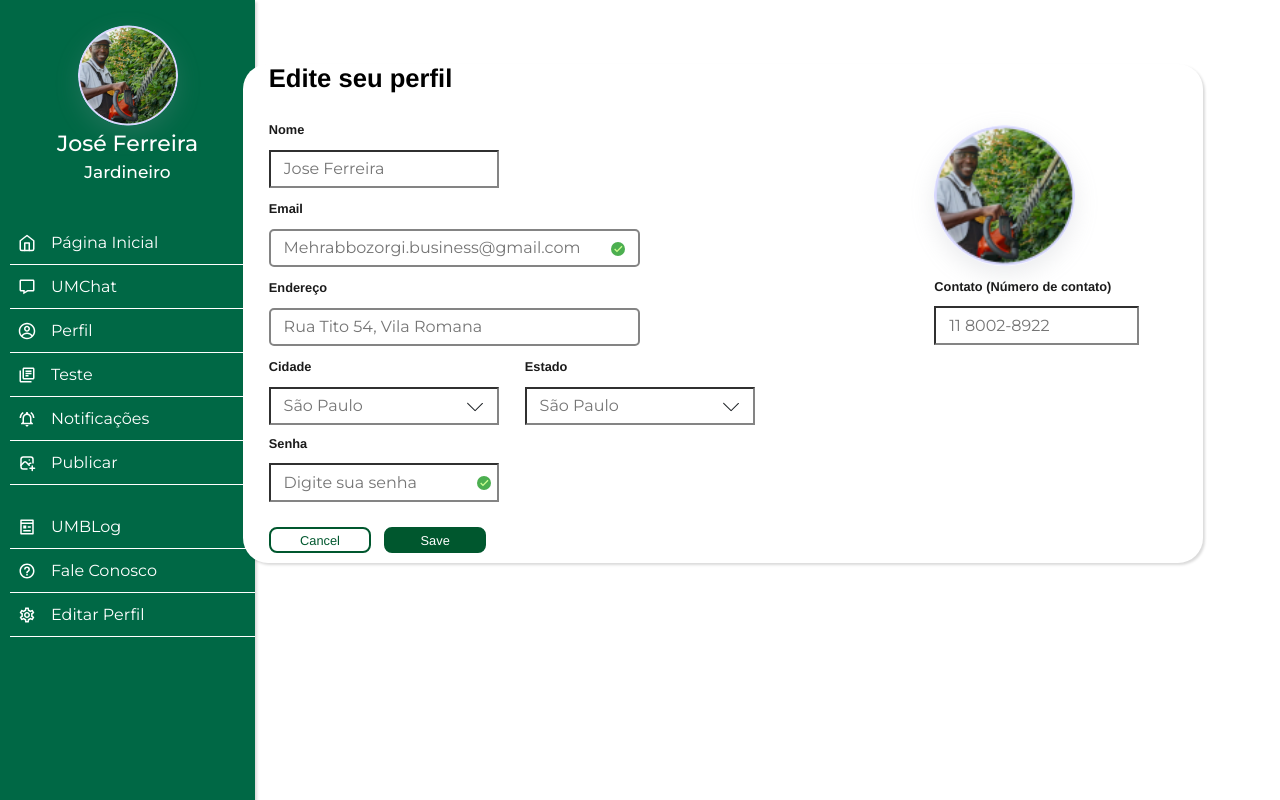
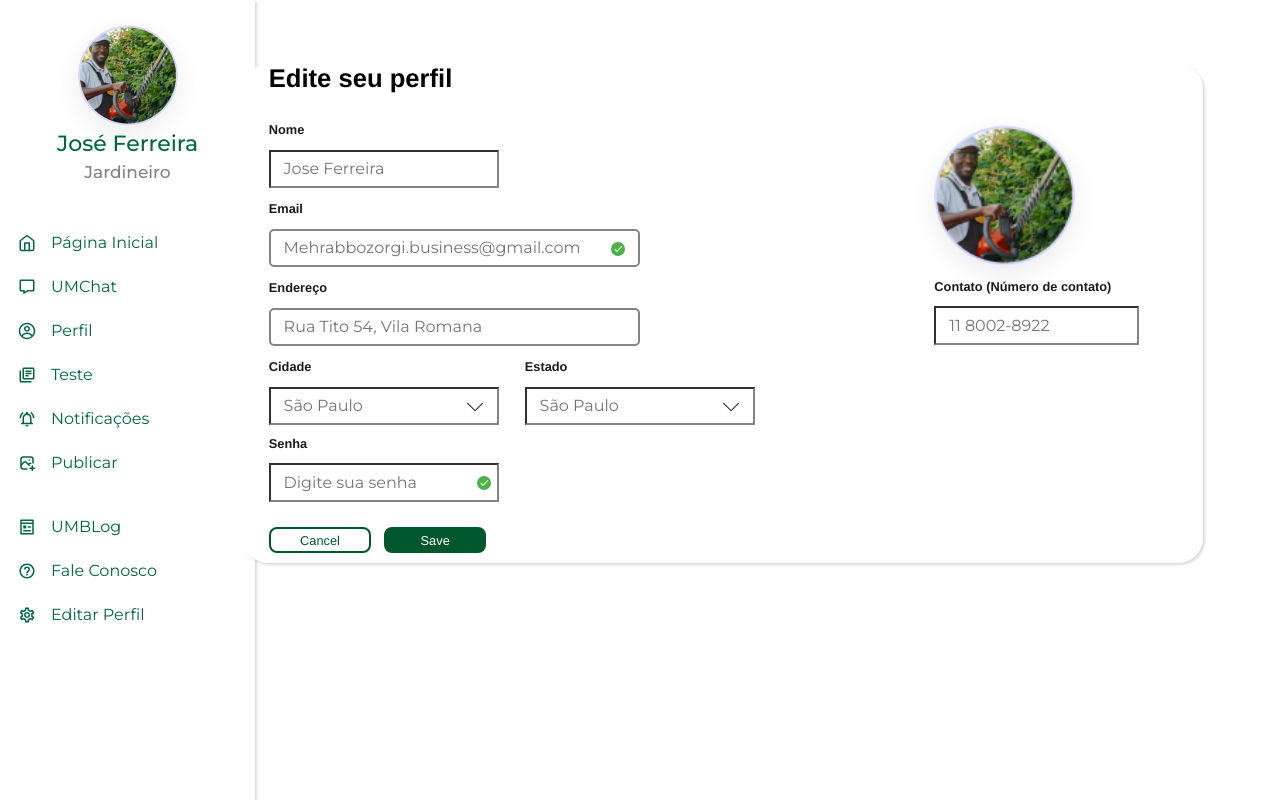
Before and after one commit to sejaumbu/seja-umbu, a React (Vite) app: page /editar in a window 1280 px wide. Built offline with nearby package versions, Linux system fonts and the light colour scheme; some icons are missing; a web font is replaced by a local one.

Commit message:
add: versão final

```diff
--- a/src/components/AbaDeAvaliações/AbaDeAvaliacoes.css
+++ b/src/components/AbaDeAvaliações/AbaDeAvaliacoes.css
@@ -16,7 +16,7 @@
 
 .pOpcoes {
     color: #565656;
-    font-size: 21px;
+    font-size: 23px;
     font-style: normal;
     font-weight: 400;
     line-height: normal;
@@ -78,7 +78,18 @@
 
 .reviews{
     color: #006845;
-    font-size: 20px;
+    font-size: 30px;
     font-weight: bold;
-    margin-left: 27%;
+    margin-left: 120px;
+
 }
+
+
+.marginAvaliacoes{
+ max-width: 70%;
+ display: flex;
+ flex-direction: column;
+ align-items: center;
+ justify-content: center;
+ margin-left: 120px;
+}
--- a/src/components/AbaDeAvaliações/AbaDeAvaliacoes.jsx
+++ b/src/components/AbaDeAvaliações/AbaDeAvaliacoes.jsx
@@ -16,6 +16,7 @@ function AbaDeAvaliacoes(props) {
         reviews="5"
       /> */}
       <h4 className='reviews'>All Reviews (40)</h4>
+      <div className="marginAvaliacoes">
 
         <ComentarioNotas
 
@@ -31,7 +32,7 @@ function AbaDeAvaliacoes(props) {
         />
 
         <ComentarioNotas
-        imgPerfil = "https://media.licdn.com/dms/image/D4D08AQE0CXu4hnoe7g/croft-frontend-shrinkToFit1024/0/1646754728586?e=2147483647&v=beta&t=ADkOVwOwmP-4rCH4y0g2_OBFlsszl01TpQPhCgt5SSc"
+          imgPerfil="https://media.licdn.com/dms/image/D4D08AQE0CXu4hnoe7g/croft-frontend-shrinkToFit1024/0/1646754728586?e=2147483647&v=beta&t=ADkOVwOwmP-4rCH4y0g2_OBFlsszl01TpQPhCgt5SSc"
           nomeContratante="Ronaldo Nazario"
           nota1={<FaStar />}
           nota2={<FaStar />}
@@ -82,6 +83,7 @@ function AbaDeAvaliacoes(props) {
         />
 
       </div>
+    </div>
 
   )
 }
--- a/src/components/barraLateral/barraLateral.css
+++ b/src/components/barraLateral/barraLateral.css
@@ -2,7 +2,7 @@
     width: 255px;
     height: 100vh;
     box-shadow: rgba(0, 0, 0, 0.15) 1.95px 1.95px 2.6px;
-    background-color: #006845;
+    background-color: white;
 }
 
 .barraLateral li{
@@ -11,7 +11,7 @@
 
 .barraLateral a{
     text-decoration: none;
-    color: white;
+    color: #006545;
 }
 
 .itemSite {
@@ -33,7 +33,7 @@
     padding: 15px;
     cursor: pointer;
     font-weight: 400;
-    color: white;
+    color: #006545;
 
 }
 
@@ -42,7 +42,7 @@
     padding: 20px;
     cursor: pointer;
     background: rgba(0, 104, 69, 0.18);
-    color: white;
+    color: #006545;
     width: 245px;
     font-size: 19px;
 
@@ -54,7 +54,7 @@
 }
 
 .iconUrl:hover {
-    color: white;
+    color: #006545;
     font-weight: 900;
 }
 
--- a/src/components/barraLateral/superiorCard/superiorCard.css
+++ b/src/components/barraLateral/superiorCard/superiorCard.css
@@ -9,14 +9,15 @@
 
 .cardJardineiro h4 {
     font-size: 22px;
-    color: white;
+    color: #006545;
     height: 900;
     margin: 5px;
 }
 
 .cardJardineiro h2 {
     font-size: 17px;
-    color: white;
+    color: grey ;
+
 }
 
 .cardJardineiro img {
--- a/src/components/perfilSuperior/PerfilSuperior.jsx
+++ b/src/components/perfilSuperior/PerfilSuperior.jsx
@@ -35,7 +35,6 @@ function PerfilSuperior({ nota }) {
               <p className="habilidades">Manutenção</p>
               <p className="verMaisPerfil">Ver mais...</p>
             </div>
-
           </div>
 
 
--- a/src/pages/dashboard/dashboard.css
+++ b/src/pages/dashboard/dashboard.css
@@ -68,18 +68,21 @@
 }
 
 .parceriaDash img{
-    width: 100%;
+    width: 1000px;
+    height: 90%;
     object-fit: contain;
     border-radius: 15px;
     z-index: -1;
 }
 
-.parceriaDash button{
+.parceriaDash  button{
     width: 171.422px;
     height: 42.822px;
     border-radius: 19px;
     background: #006845;
     color: white;
+    margin-top: -80px;
+    margin-left: -260px;
     border: none;
 }
 
--- a/src/pages/perfil/perfil.css
+++ b/src/pages/perfil/perfil.css
@@ -24,3 +24,12 @@
     max-width: 75%;
     box-shadow: rgba(0, 0, 0, 0.16) 0px 1px 4px;
 }
+
+.opcoes{
+    display: flex;
+    flex-direction: row;
+    justify-content: space-evenly;
+    align-items: center;
+    margin: 10px;
+    cursor:pointer
+}
```
Lines whose indentation alone changed are shown as unchanged.
